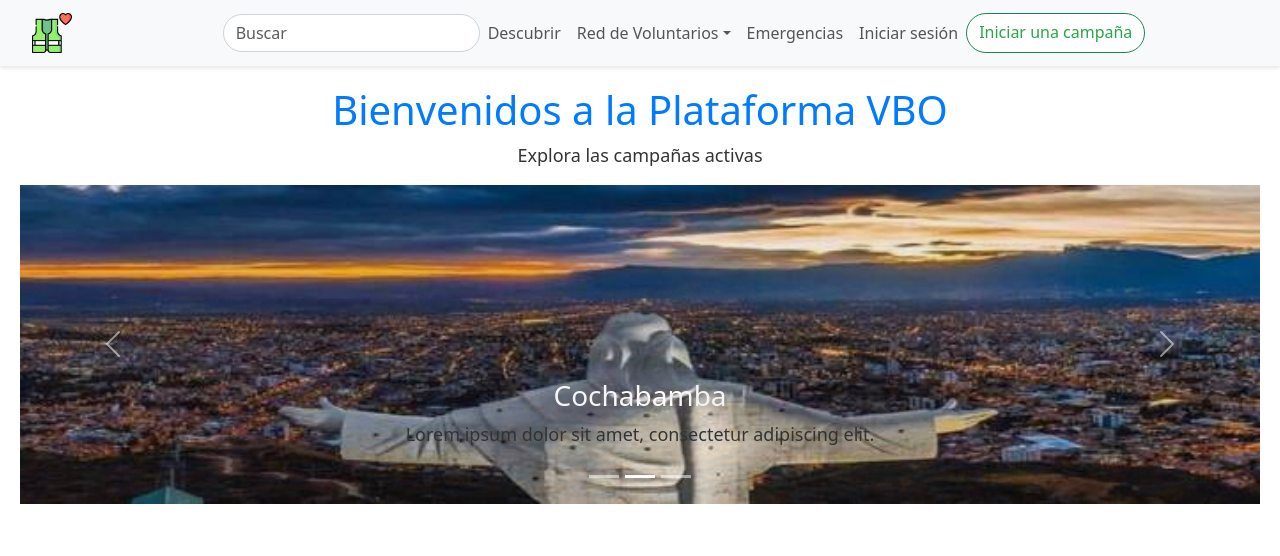
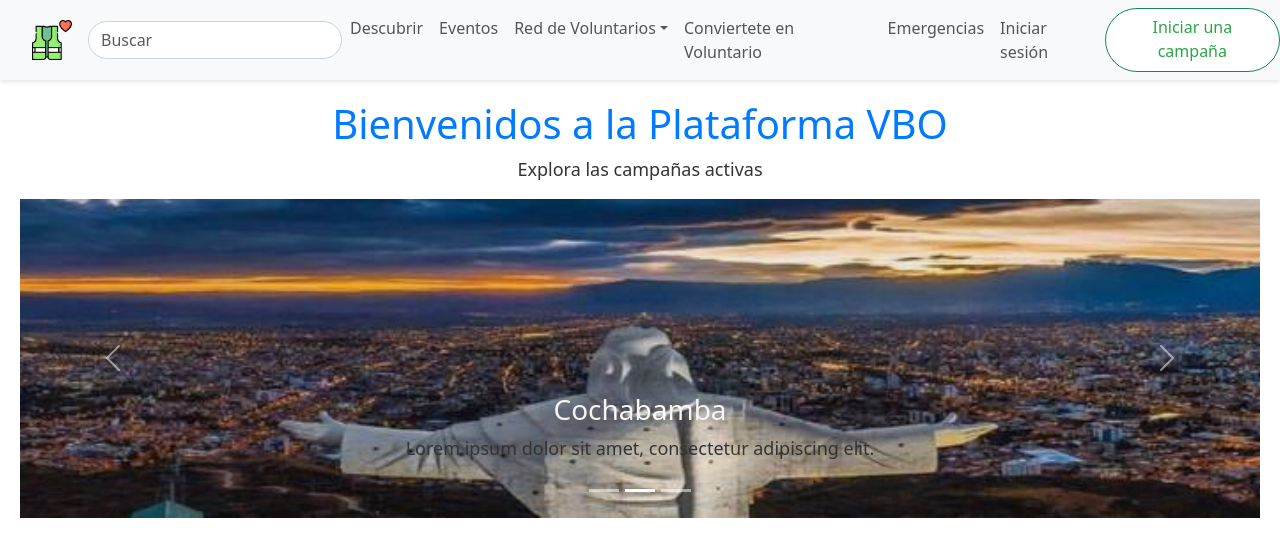
Before and after one commit to tasajos/sitevbo, a React (Create React App) app in the folder sitevbo/: page / in a window 1280 px wide. Shown: the top 556 px of the page. Built offline with nearby package versions, Linux system fonts and the light colour scheme.

Commit message:
udpate navbar

```diff
--- a/sitevbo/src/Components/NavBar/NavBar.js
+++ b/sitevbo/src/Components/NavBar/NavBar.js
@@ -22,6 +22,9 @@ const NavBar = () => {
           <LinkContainer to="/descubrir">
             <Nav.Link>Descubrir</Nav.Link>
           </LinkContainer>
+          <LinkContainer to="/eventos">
+            <Nav.Link>Eventos</Nav.Link>
+          </LinkContainer>
           <NavDropdown title="Red de Voluntarios" id="basic-nav-dropdown">
             <LinkContainer to="/epr">
               <NavDropdown.Item>Bomberos Voluntarios</NavDropdown.Item>
@@ -38,8 +41,12 @@ const NavBar = () => {
             <LinkContainer to="/Ambulancias">
               <NavDropdown.Item>Ambulancias</NavDropdown.Item>
             </LinkContainer>
+
             {/* Más ítems aquí */}
           </NavDropdown>
+          <LinkContainer to="/voluntarios">
+            <Nav.Link>Conviertete en Voluntario</Nav.Link>
+          </LinkContainer>
           <Nav.Link href="#how-it-works">Emergencias</Nav.Link>
           {/* Usa un enlace directo para una URL externa */}
           <Nav.Link href="https://vbo.chakuy.com">Iniciar sesión</Nav.Link>
```
